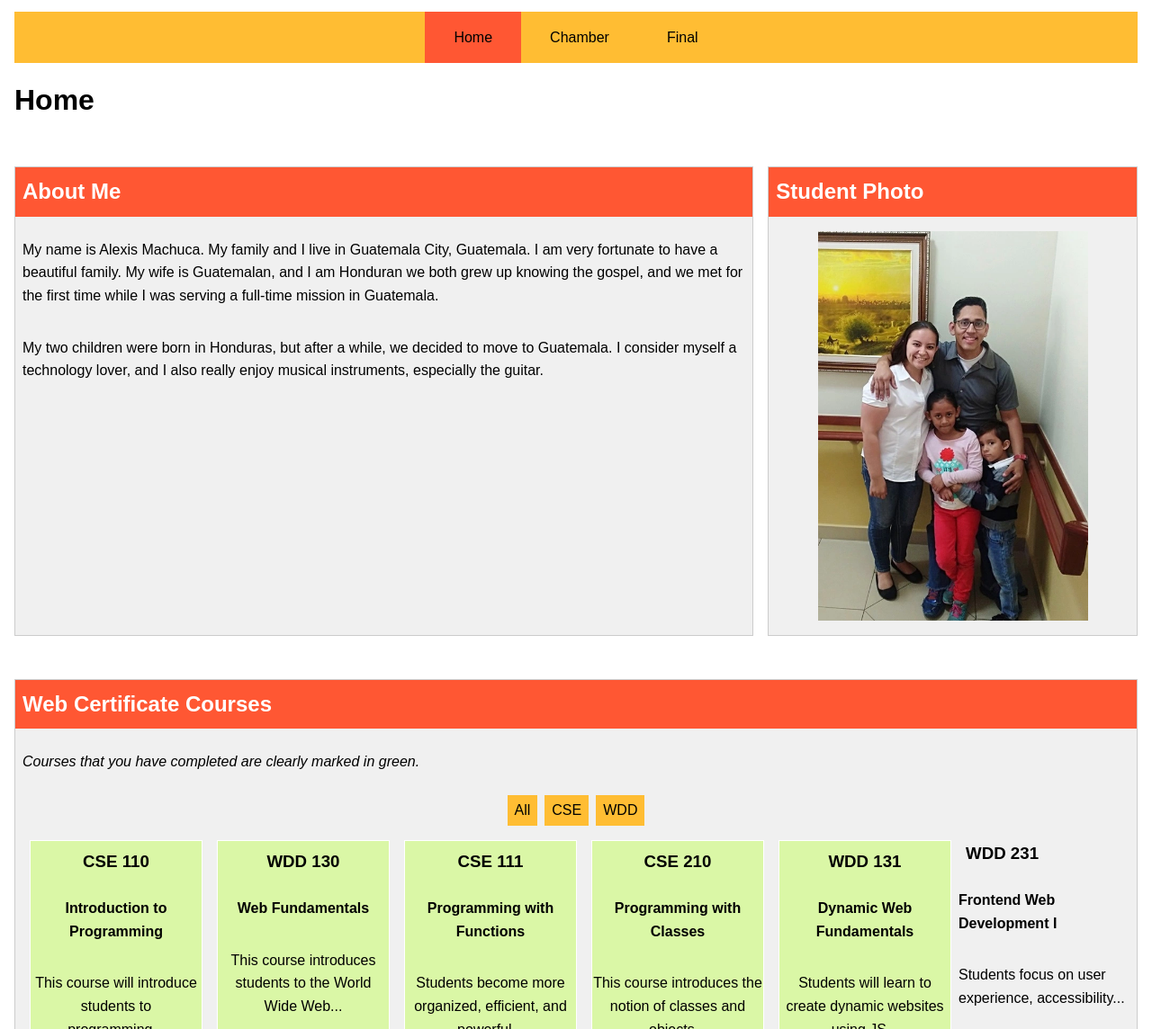
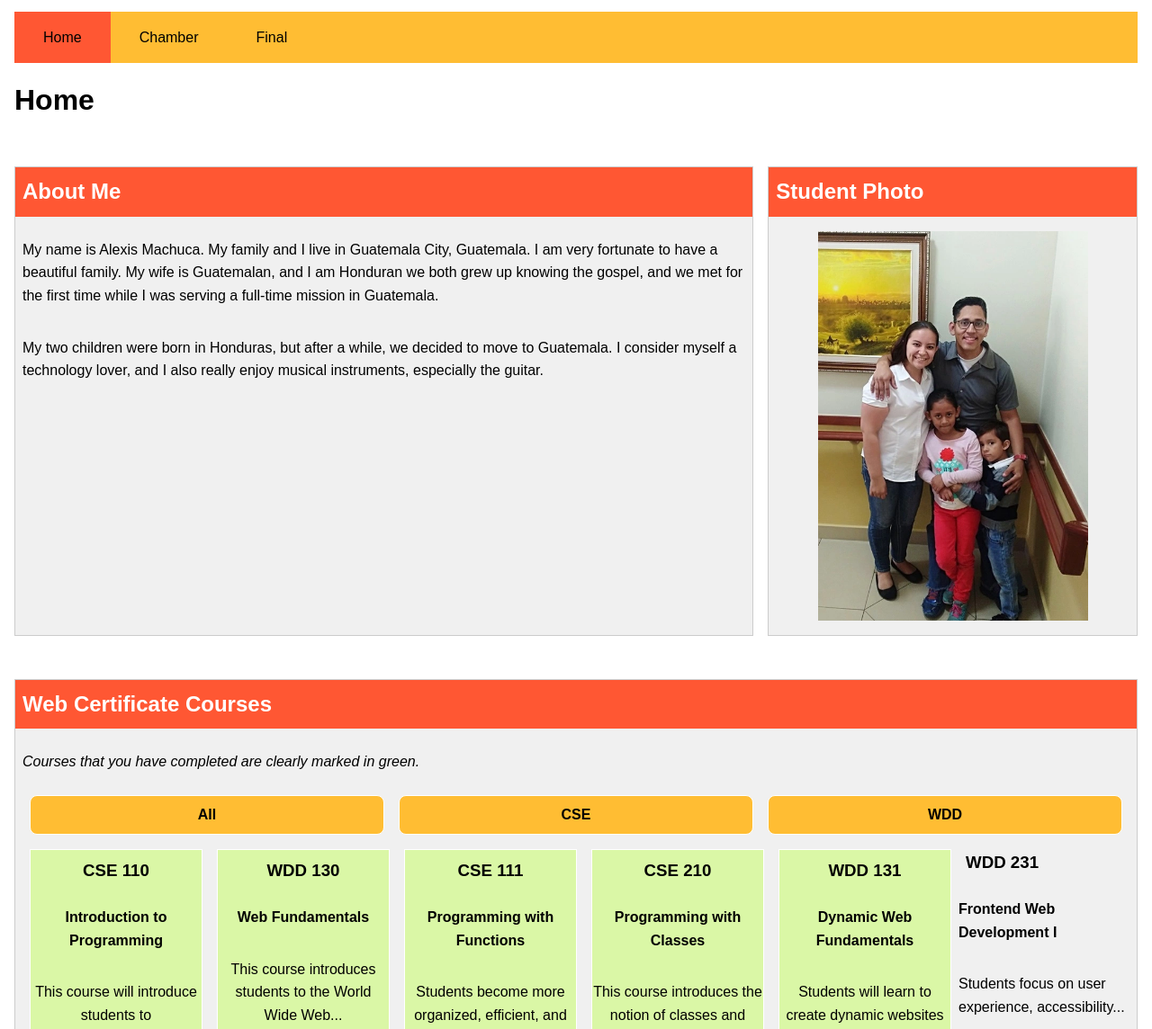
Before and after one commit to AlexMach1508/wdd231, a plain HTML site: page index.html in a window 1280 px wide. Shown: the part 139-1283 px from the top of the page at 90% size. Drawn offline with nearby package versions, Linux system fonts and the light colour scheme.

Commit message:
style final

```diff
--- a/index.html
+++ b/index.html
@@ -36,8 +36,8 @@
         <nav class="main-nav">
             <ul id="nav-links" class="nav-links">
                 <li><a class="active" href="index.html">Home</a></li>
-                <li><a href="chamber/index.html">Chamber</a></li>
-                <li><a href="final/index.html">Final</a></li>
+                <li><a href="#">Chamber</a></li>
+                <li><a href="#">Final</a></li>
             </ul>
         </nav>
     </header>
--- a/styles/larger.css
+++ b/styles/larger.css
@@ -6,9 +6,9 @@
 
   /* NAV HORIZONTAL */
   nav ul {
-    display: flex !important;
+    display: flex;
     flex-direction: row;
-    justify-content: center;
+    justify-content: baseline;
     background-color: #ffbd33;
   }
 
@@ -44,9 +44,28 @@
   }
 
   .filters {
-    flex-direction: row;
-    justify-content: center;
-  }
+  display: flex;
+  flex-direction: row;
+  justify-content: space-between; /* distribución uniforme */
+  gap: 1rem;
+  margin-bottom: 1rem;
+}
+
+.filters button {
+  flex: 1; /* todos los botones ocupan el mismo ancho */
+  padding: 0.75rem 1rem;
+  border: 1px solid #ffffff;
+  border-radius: 8px;
+  background-color: #ffbd33;
+  font-weight: bold;
+  cursor: pointer;
+  transition: background-color 0.3s ease;
+}
+
+.filters button:hover {
+  background-color: #ff5733;
+  color: rgb(255, 255, 255);
+}
 
   #course-container {
     display: flex;
--- a/styles/small.css
+++ b/styles/small.css
@@ -119,6 +119,7 @@ section p {
 
 .filters button:hover {
     background-color: #ff5733;
+    color: rgb(255, 255, 255);
 }
 
 /* COURSE CARDS */
```
